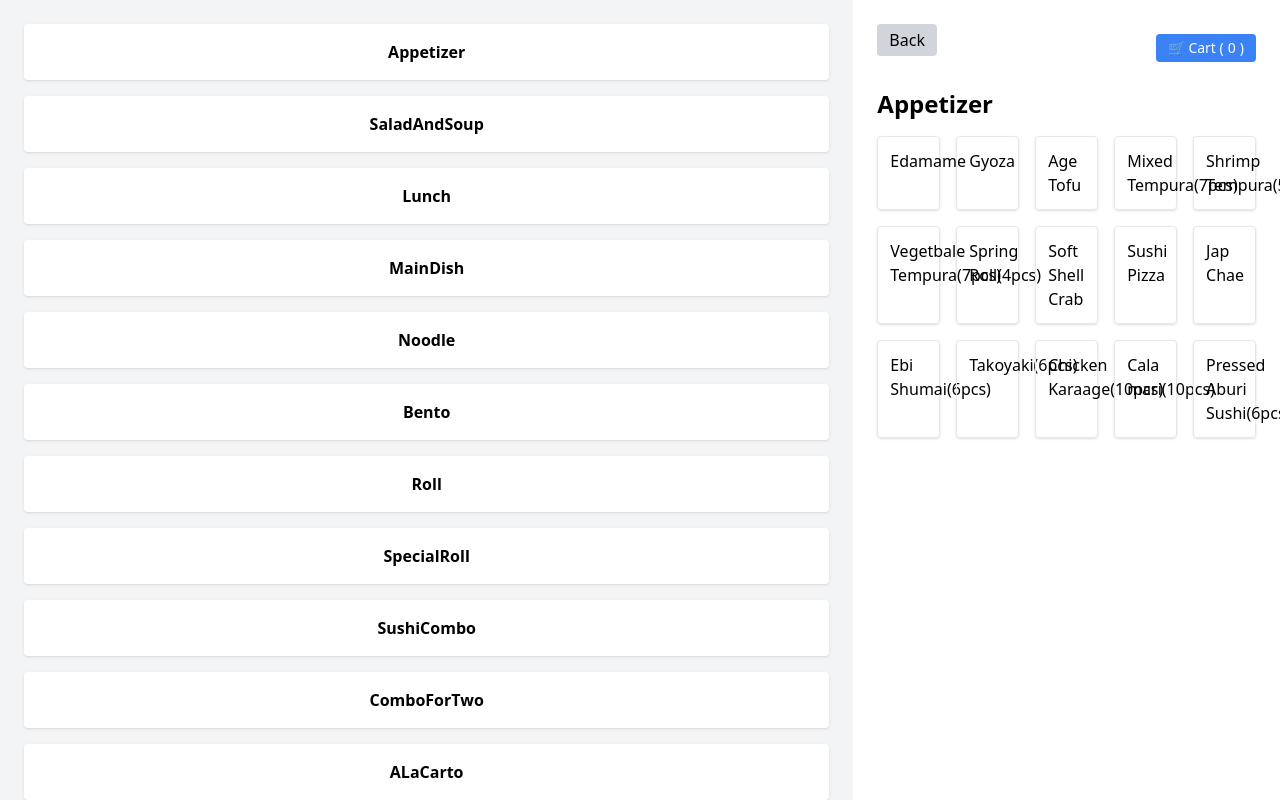
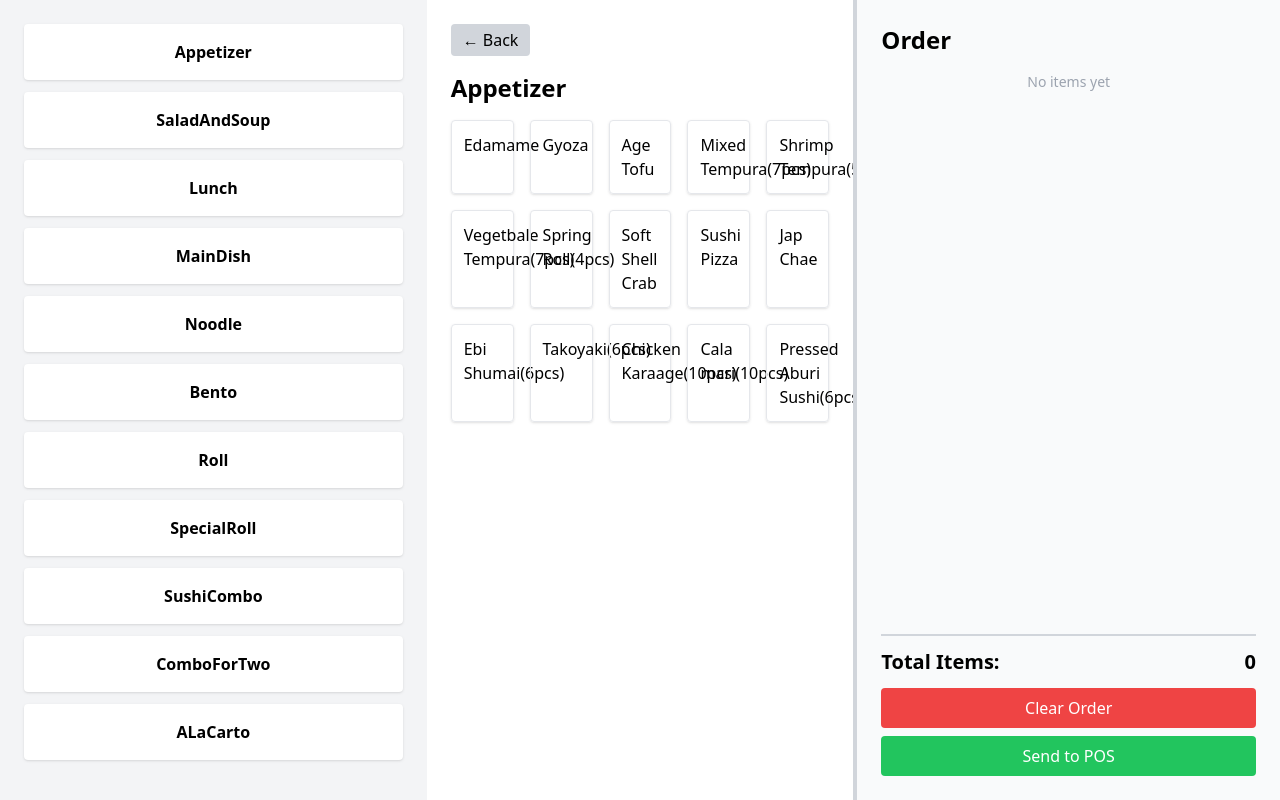
Before and after one commit to HARUNA3/restaurant-order-system, a website: page menu.html in a window 1280 px wide. Both pictures are taken after a click on the item "Appetizer". Drawn offline with nearby package versions, Linux system fonts and the light colour scheme.

Commit message:
replace menu.html

```diff
--- a/menu.html
+++ b/menu.html
@@ -1,75 +1,57 @@
-<!DOCTYPE html>
+<!doctype html>
 <html lang="en">
 <head>
-        <meta charset="UTF-8">
-        <meta name="viewport" content="width=device-width, initial-scale=1.0">
-        <title>Menu Screen</title>
+  <meta charset="utf-8">
+  <title>Menu</title>
+  <meta name="viewport" content="width=device-width, initial-scale=1">
   <script src="https://cdn.tailwindcss.com"></script>
 </head>
 <body class="bg-gray-100">
-
   <div class="flex flex-col md:flex-row h-screen overflow-hidden" id="menuScreen">
-
-            <!-- left -->
-           <div id="categoryMenu" class="w-2/3 bg-base-200 p-6 transition-transform duration-300 overflow-y-auto">
-                <ul id="categoryList" class="space-y-4"></ul>
+    <div id="categoryMenu" class="w-full md:w-1/3 bg-gray-100 p-4 md:p-6 overflow-y-auto">
+      <ul id="categoryList" class="space-y-3"></ul>
     </div>
-
-            <!-- middle -->
-            <!-- basically hidden middle menu -->
     <div class="flex-1 flex flex-col overflow-hidden">
-                <div id="itemMenu" class="flex-1 bg-white p-6 hidden overflow-y-auto">
+      <div id="itemMenu" class="flex-1 bg-white p-4 md:p-6 hidden overflow-y-auto">
         <div class="flex justify-between items-center mb-4">
-                        <button class="mb-4 px-3 py-1 bg-gray-300 rounded" id="backBtn">Back</button>
-                        <button id="CartBtn" class="bg-blue-500 text-white px-3 py-1 rounded text-sm flex items-center gap-1">
-                        🛒 Cart (<span id="cartCount">0</span>)
+          <button id="backBtn" class="px-3 py-1 bg-gray-300 rounded">← Back</button>
+          <button id="mobileCartBtn" class="md:hidden bg-blue-500 text-white px-3 py-1 rounded text-sm">
+            🛒 Cart (<span id="mobileCartCount">0</span>)
           </button>
         </div>
-
-                    <h2 id="categoryTitle" class="text-2xl font-bold mb-4"></h2>
-
-                    <div id="itemGrid" class="grid gap-4 content-start
-                        grid-cols-2 sm:grid-cols-3 md:grid-cols-4 xl:grid-cols-5">
+        <h2 id="categoryTitle" class="text-xl md:text-2xl font-bold mb-4"></h2>
+        <div id="itemGrid" class="grid gap-3 md:gap-4 content-start grid-cols-2 sm:grid-cols-3 md:grid-cols-4 xl:grid-cols-5"></div>
+      </div>
+      <div id="dividerLine" class="border-t-4 border-gray-300 hidden"></div>
+      <div id="detailMenu" class="flex-1 bg-white p-4 md:p-6 hidden overflow-y-auto">
+        <div class="flex justify-between items-center mb-4">
+          <button id="backToItemsBtn" class="px-3 py-1 bg-gray-300 rounded">← Back</button>
+          <button id="mobileCartBtn2" class="md:hidden bg-blue-500 text-white px-3 py-1 rounded text-sm">
+            🛒 Cart (<span id="mobileCartCount2">0</span>)
+          </button>
+        </div>
+        <h2 id="menuTitle" class="text-xl md:text-2xl font-bold mb-4"></h2>
+        <div id="detailGrid" class="grid gap-3 md:gap-4 content-start grid-cols-2 sm:grid-cols-3 md:grid-cols-4 xl:grid-cols-5"></div>
       </div>
     </div>
-
-                <div id="dividerLine" class="border-t-4 border-gray-300 hidden"></div>
-
-                <!-- more detail -->
-                <div id="detailMenu" class="flex-1 bg-white p-6 hidden overflow-y-auto">
-                    <button class="mb-4 px-3 py-1 bg-gray-300 rounded" id="backToItemsBtn">Back</button>
-                     <h2 id="menuTitle" class="text-2xl font-bold mb-4"></h2>
-                    <div id="detailGrid" class="grid gap-4 content-start
-                    grid-cols-2 sm:grid-cols-3 md:grid-cols-4 xl:grid-cols-5">
+    <div id="orderCart" class="hidden md:flex fixed md:relative inset-0 md:inset-auto w-full md:w-1/3 bg-gray-50 p-4 md:p-6 border-t-4 md:border-t-0 md:border-l-4 border-gray-300 flex-col z-50">
+      <button id="closeCart" class="md:hidden absolute top-4 right-4 text-2xl font-bold text-gray-600">✕</button>
+      <div class="flex justify-between items-center mb-4">
+        <h2 class="text-xl md:text-2xl font-bold">Order</h2>
+      </div>
+      <div id="orderList" class="flex-1 overflow-y-auto space-y-2 mb-4">
+        <p class="text-gray-400 text-center text-sm">No items yet</p>
+      </div>
+      <div class="border-t-2 border-gray-300 pt-3">
+        <div class="flex justify-between items-center mb-3">
+          <span class="font-bold text-lg md:text-xl">Total Items:</span>
+          <span id="totalItems" class="font-bold text-lg md:text-xl">0</span>
+        </div>
+        <button id="clearOrder" class="w-full bg-red-500 text-white py-2 rounded mb-2 hover:bg-red-600">Clear Order</button>
+        <button id="sendOrder" class="w-full bg-green-500 text-white py-2 rounded hover:bg-green-600">Send to POS</button>
       </div>
     </div>
   </div>
-
-            <!-- right order cart bottom on mobile, right on desktop -->
-            <div id="orderCart" class="hidden fixed md:static inset-0 md:inset-auto w-full md:w-1/3 bg-gray-50 p-4 md:p-6 border-t-4 md:border-t-0 md:border-1-4 border-gray-300 flex-col z-50">
-                <!-- close button only for mobile overlay -->
-                 <button id="closeCart" class="absolute top-4 right-4 text-2xl font-bold text-gray-600 hover:text-gray-800">X</button>
-
-                 <div class="flex justify-between items-center mb-4">
-                    <h2 class="text-xl md:text-2xl font-bold">Order</h2>
-                </div>
-
-                <div id="orderList" class="flex-1 overflow-y-auto space-y-2 mb-4 hidden md:block">
-                    <p class="text-gray-400 text-center text-sm">No items yet</p>
-                </div>
-
-                <div class="border-t-2 border-gray-300 pt-3 md:pt-4">
-                    <div class="flex justify-between items-center mb-3">
-                        <span class="font-bold text-lg md:text-xl">Total: </span>
-                        <span id="totalItems" class="font-bold text-lg md:text-xl">0</span>
-                    </div>
-                    <button id="clearOrder" class="w-full bg-red-500 text-white py-2 rounded mb-2 hover:bg-red-600 text-sm md:text-base">Clear Order</button>
-                    <button id="sendOrder" class="w-full bg-green-500 text-white py-2 rounded mb-2 hover:bg-green-600 text-sm md:text-base">Send Order</button>
-                </div>
-            </div>
-        </div>
-
   <script src="/public/js/menu.js" defer></script>
-
 </body>
 </html>
```
Also changed, not shown: vercel.json. Lines whose indentation alone changed are shown as unchanged.
